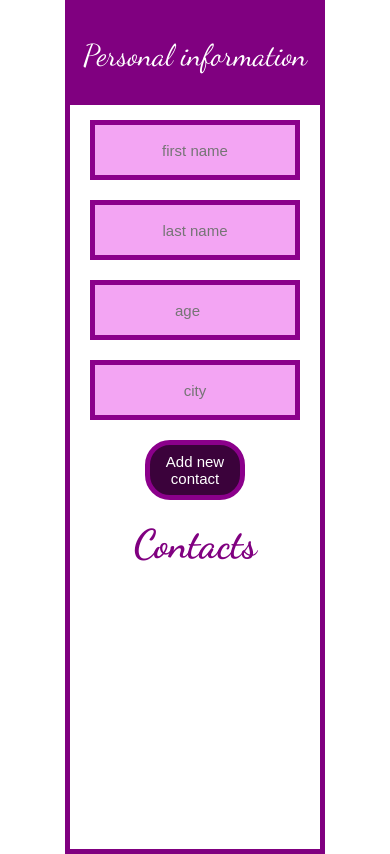
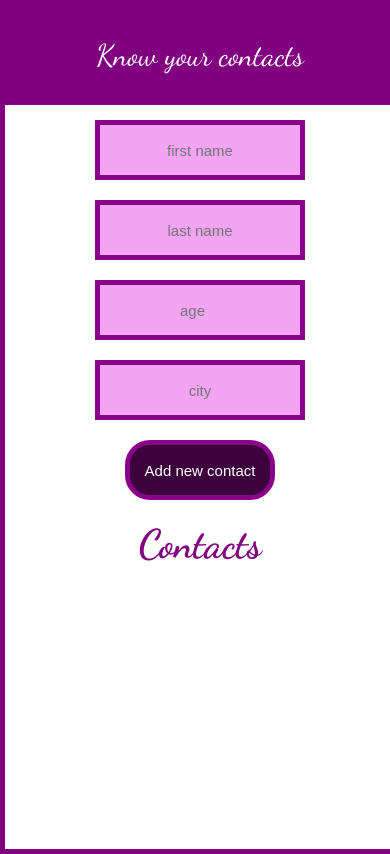
Before and after one commit to ianBayne81/Playground-two, a website built with webpack: page public/index.html in a window 390 px wide. Built offline with nearby package versions, Linux system fonts and the light colour scheme.

Commit message:
Updated styles
Updated styles

```diff
--- a/public/index-styles.css
+++ b/public/index-styles.css
@@ -5,8 +5,9 @@
 
 #page-container {
     margin: auto;
+    text-align: center;
     min-height: 100vh;
-    width: 600px;
+    width: 650px;
     border: 5px solid purple;
 }
 
@@ -32,9 +33,9 @@
 }
 
 #form-element {
-    display: flex;
-    justify-content: center;
-    align-items: center;
+    display: inline-block;
+    text-align: center;
+    width: 100%;
 }
 
 .inputElButton {
@@ -43,7 +44,7 @@
     align-items: center;
     margin: 10px;
     height: 60px;
-    width: 100px;
+    width: 150px;
     font-size: 15px;
     color: white;
     background-color: rgb(59, 2, 59);
@@ -88,11 +89,9 @@
 }
 
 .divs {
-    display: block;
-    text-align: center;
     margin: 20px;
-    height: 100px;
-    width: 100px;
+    height: 75px;
+    width: 150px;
     font-size: 15px;
     color: white;
     background-color: rgb(59, 2, 59);
@@ -115,12 +114,12 @@
 }
 
 /* These setting are for phone display only */
-@media screen and (min-width: 0px) and (max-width: 650px) {
+@media screen and (min-width: 0px) and (max-width: 700px) {
 
     #page-container {
         margin: auto;
         height: auto;
-        width: 250px;
+        width: 100vw;
     }
 
     #heading-element {
@@ -132,8 +131,7 @@
     }
 
     #form-element {
-        display: block;
-        text-align: center;
+        max-width: 350px;
     }
 
     .inputElField {
@@ -141,6 +139,15 @@
         width: 200px;
     }
 
+    .divs {
+        margin-left: auto;
+        margin-right: auto;
+    }
+
+    #array-element {
+        display: inline-block;
+        width: 300px;
+    }
     #members-heading {
         font-size: 40px;
     }
--- a/public/index.html
+++ b/public/index.html
@@ -21,7 +21,7 @@
     <div id="page-container">
 
         <div id="heading-element">
-            <div id="heading-one"> Personal information</div>
+            <div id="heading-one"> Know your contacts</div>
         </div>
 
         <div id="input-element">
--- a/public/site-styles.css
+++ b/public/site-styles.css
@@ -4,9 +4,11 @@
 }
 
 #page-container {
+    display: block;
     margin: auto;
+    text-align: center;
     min-height: 100vh;
-    width: 600px;
+    width: 650px;
     border: 5px solid purple;
 }
 
@@ -31,16 +33,15 @@
 }
 
 #form-element {
-    display: block;
-    align-items: center;
-    justify-content: center;
+    display: inline-block;
     text-align: center;
+    width: 100%;
 }
 
 .input-element {
     margin: 10px;
     height: 50px;
-    width: 100px;
+    width: 120px;
     text-align: center;
     font-size: 15px;
     color: black;
@@ -54,7 +55,7 @@
     margin: 20px;
     color: white;
     background-color: darkmagenta;
-    border: purple;
+    border: 5px solid darkmagenta;
     cursor: pointer;
 }
 
@@ -63,12 +64,13 @@
 }
 
 /* These setting are for phone display only */
-@media screen and (min-width: 0px) and (max-width: 650px) {
+@media screen and (min-width: 0px) and (max-width: 700px) {
 
     #page-container {
         margin: auto;
         height: auto;
-        width: 250px;
+        min-height: 100vh;
+        width: 100vw;
     }
 
     #heading-element {
@@ -89,15 +91,14 @@
         width: 200px;
     }
 
-    #form {
-        display: column;
-        align-items: center;
-        justify-content: center;
-        text-align: center;
+    #form-element {
+        width: 350px;
     }
 
     .form-buttons {
         margin: 10px;
+        width: 200px;
+        height: 30px;
     }
 
 }
```
